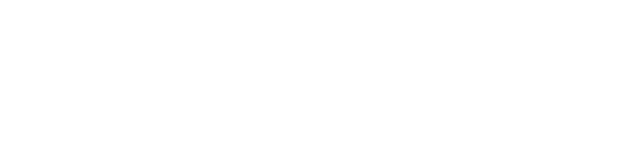
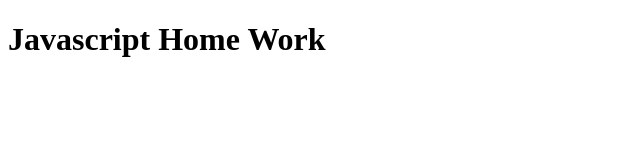
Before and after one commit to VladimirSulym/wd7_hw_js, a plain HTML site: page index.html in a window 1280 px wide. Shown: the whole page, without its empty margins (0-640 px from the left). Drawn offline with Linux system fonts and the light colour scheme.

Commit message:
script tag

```diff
--- a/index.html
+++ b/index.html
@@ -5,6 +5,9 @@
     <title>Javascript HW</title>
 </head>
 <body>
+<h1>Javascript Home Work</h1>
+<script>
 
+</script>
 </body>
 </html>
```
